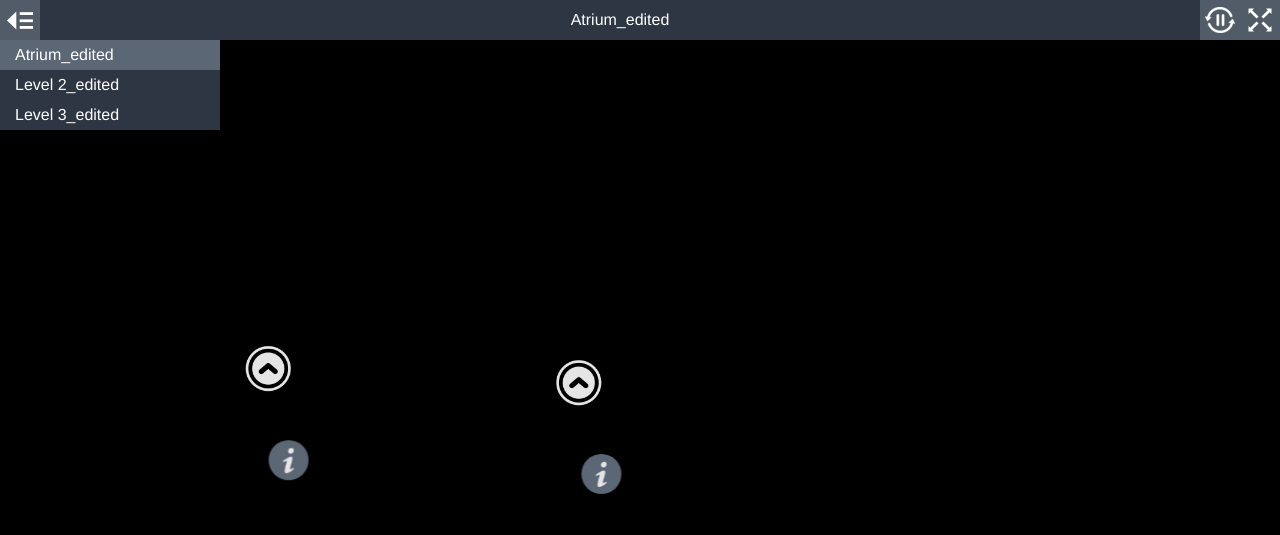
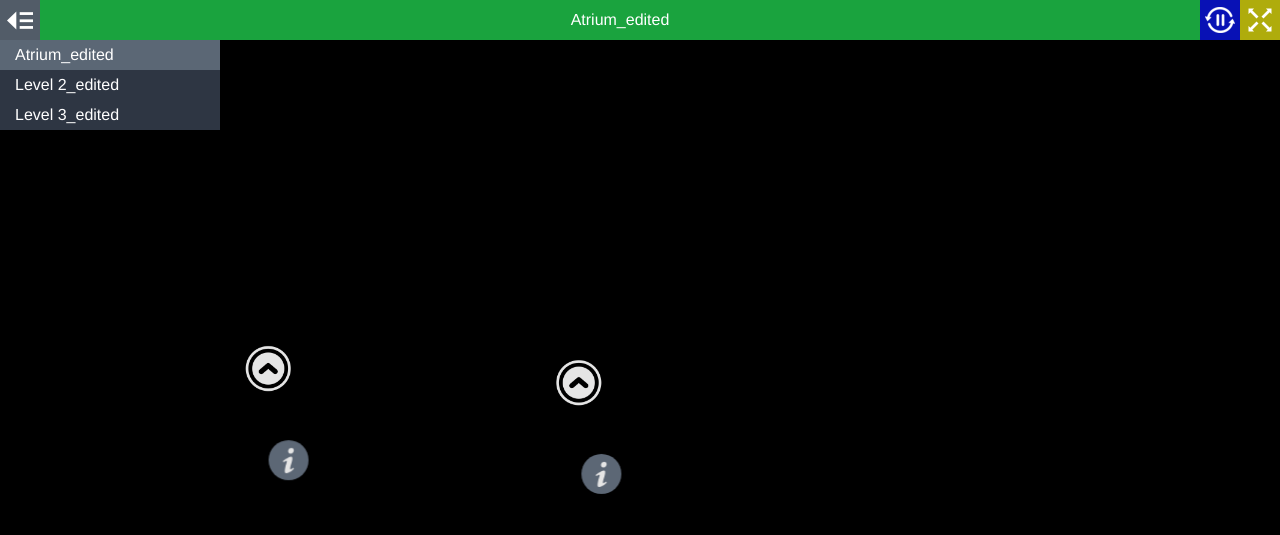
Before and after one commit to w0ng0wen/owen, a plain HTML site: page index.html in a window 1280 px wide. Drawn offline with Linux system fonts and the light colour scheme.

Commit message:
Update style.css

```diff
--- a/style.css
+++ b/style.css
@@ -79,8 +79,8 @@ body.multiple-scenes.mobile #titleBar {
   height: 100%;
   line-height: 30px;
   padding: 5px;
-  background-color: rgb(58,68,84);
-  background-color: rgba(58,68,84,0.8);
+  background-color: rgb(33, 204, 78);
+  background-color: rgba(33, 204, 78,0.8);
   overflow: hidden;
   text-overflow: ellipsis;
   white-space: nowrap;
@@ -103,8 +103,8 @@ body.multiple-scenes.mobile #titleBar {
   width: 40px;
   height: 40px;
   padding: 5px;
-  background-color: rgb(103,115,131);
-  background-color: rgba(103,115,131,0.8);
+  background-color: rgb(219, 216, 15);
+  background-color: rgba(219, 216, 15,0.8);
 }
 
 .mobile #fullscreenToggle {
@@ -153,8 +153,8 @@ body.fullscreen-enabled #fullscreenToggle {
   width: 40px;
   height: 40px;
   padding: 5px;
-  background-color: rgb(103,115,131);
-  background-color: rgba(103,115,131,0.8);
+  background-color: rgb(11, 22, 227);
+  background-color: rgba(11, 22, 227,0.8);
 }
 
 .mobile #autorotateToggle {
```
